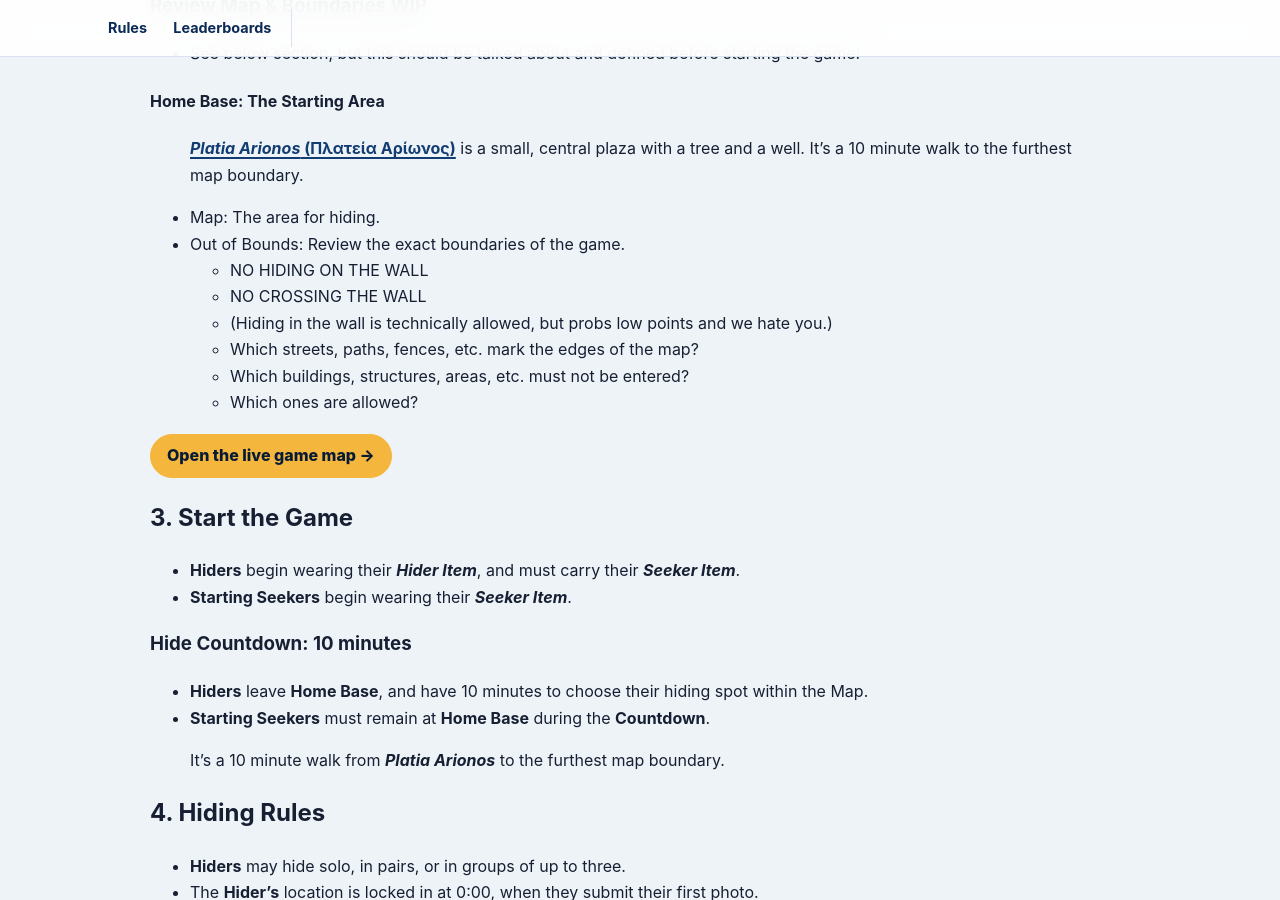
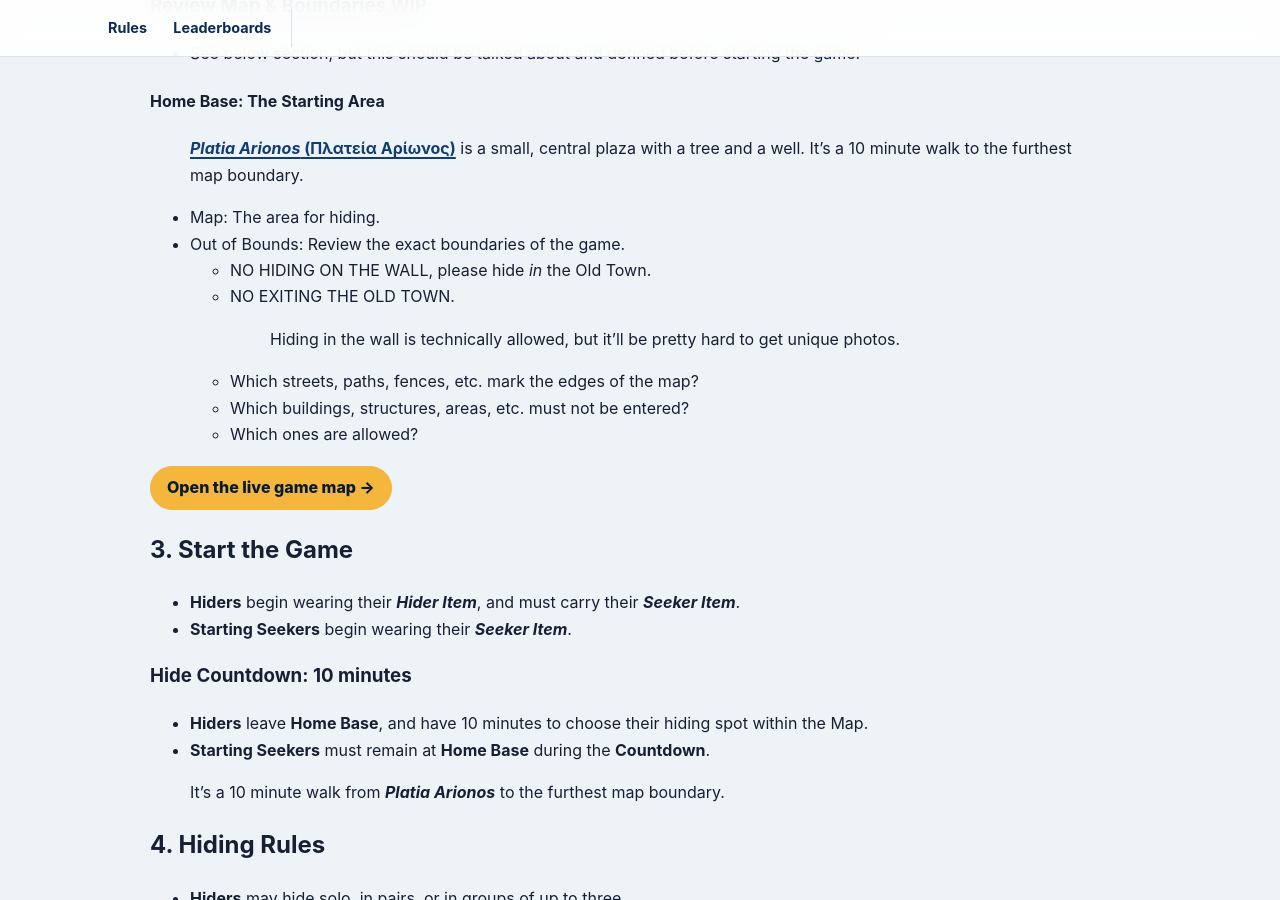
Before and after one commit to mmaxin/hide-and-seek-game, a Jekyll site: the page built from rules.md, in a window 1280 px wide and 900 px high, scrolled down 1668 px. Built offline with Jekyll 4.4.1, drawn with Linux system fonts in a browser that asks for light colours; our own code applies the rules of GitHub Pages for plain Markdown files.

Commit message:
Update rules.md

```diff
--- a/rules.md
+++ b/rules.md
@@ -75,9 +75,9 @@ This could go first, but I always give players game objects as soon as possible
 {% endcomment %}
 - Map: The area for hiding.
 - Out of Bounds: Review the exact boundaries of the game.
-  - NO HIDING ON THE WALL
-  - NO CROSSING THE WALL
-  - (Hiding in the wall is technically allowed, but probs low points and we hate you.)
+  - NO HIDING ON THE WALL, please hide *in* the Old Town.
+  - NO EXITING THE OLD TOWN.
+  > Hiding in the wall is technically allowed, but it'll be pretty hard to get unique photos.
   - Which streets, paths, fences, etc. mark the edges of the map?
   - Which buildings, structures, areas, etc. must not be entered?
   - Which ones are allowed?
```
